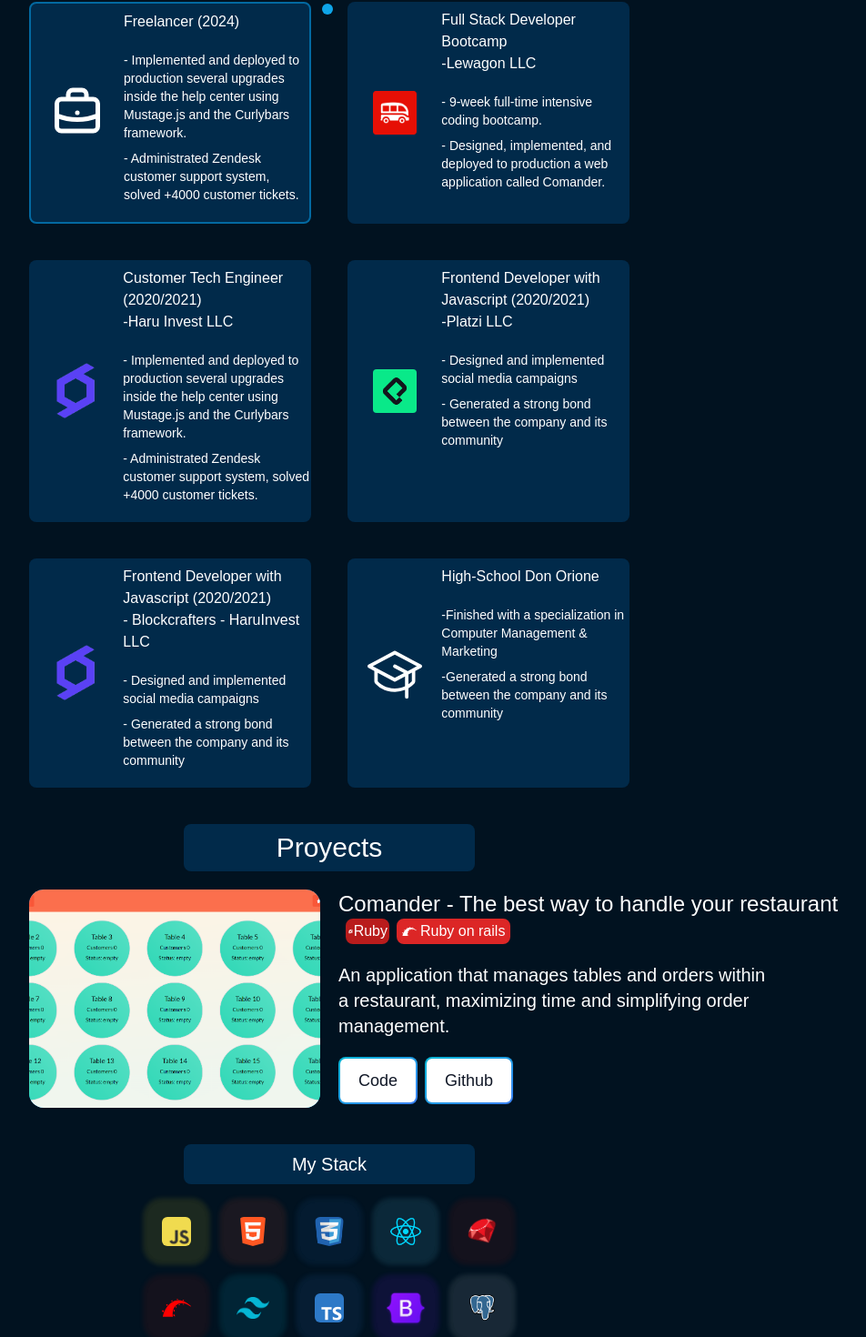
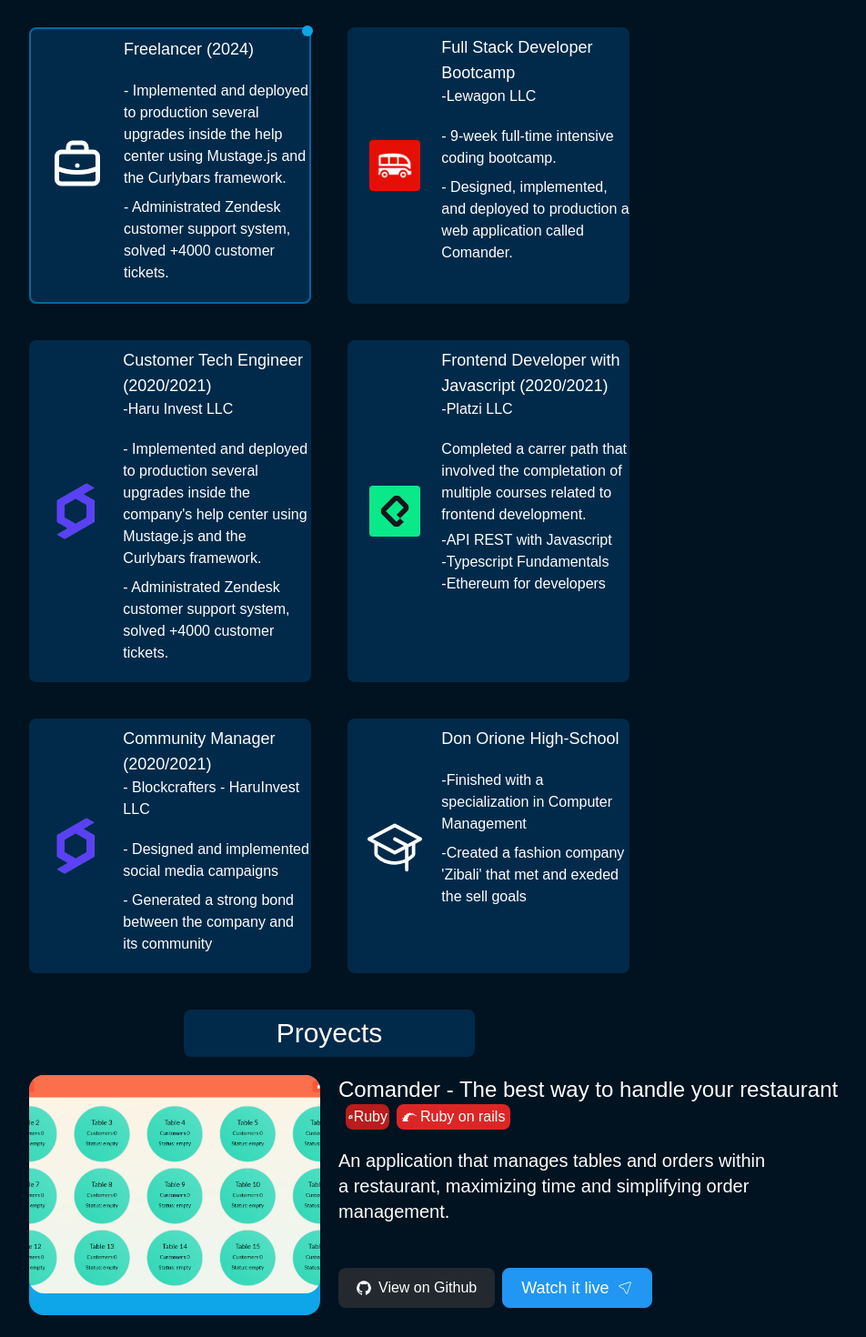
Before and after one commit to Jacksix-dev/my_portfolio, a React (Create React App) app: page / in a window 1280 px wide. Shown: the part 1053-2523 px from the top of the page at 91% size, without its empty margins (278-1230 px from the left). Built offline with nearby package versions, Linux system fonts and the light colour scheme; a web font is replaced by a local one.

Commit message:
added a footer

```diff
--- a/public/index.html
+++ b/public/index.html
@@ -2,12 +2,12 @@
 <html lang="en">
   <head>
     <meta charset="utf-8" />
-    <link rel="icon" href="%PUBLIC_URL%/favicon.ico" />
+    <link rel="icon" href="%PUBLIC_URL%/favicon.icon" />
     <meta name="viewport" content="width=device-width, initial-scale=1" />
     <meta name="theme-color" content="#000000" />
     <meta
       name="description"
-      content="Web site created using create-react-app"
+      content=""
     />
     <link rel="apple-touch-icon" href="%PUBLIC_URL%/logo192.png" />
     <!--
--- a/src/App.js
+++ b/src/App.js
@@ -7,6 +7,7 @@ import { BackgroundExp } from "./BackgroundExp";
 import {Proyects} from './Proyects'
 import { TechStack } from "./TechStack";
 import {motion} from 'framer-motion'
+import { Footter } from './Footter';
 import { MouseAnimation } from './MouseAnimation';
 import './App.css';
 
@@ -48,7 +49,7 @@ const { variants, cursorVariant, hoverEnter, hoverExit } = MouseAnimation();
       hoverEnter={hoverEnter} hoverExit={hoverExit}/>
 
       <TechStack/>
-
+      <Footter/>
       </body>
     </>
 
--- a/src/BackgroundExp/index.js
+++ b/src/BackgroundExp/index.js
@@ -13,7 +13,7 @@ function BackgroundExp() {
        <p className="p-2 text-center font-bold text-3xl text-white">My background</p>
       </div>
 
-      <div className="grid grid-cols-2  mt-5 gap-y-10 gap-x-10">
+      <div className=" grid lg:grid-cols-2 grid-cols-1  mt-5 gap-y-10 gap-x-10">
 
 
       <div style={{ backgroundColor: '#012A4A' }}  className="justify-self-end rounded-lg w-60 text-center h-10 text-white">
@@ -29,12 +29,9 @@ function BackgroundExp() {
 
 
 
-          <div style={{ backgroundColor: '#012A4A' }}  className=" border-sky-700 border-2 border-double relative justify-self-end grid grid-cols-3 rounded-lg w-3/6 h-6/6 text-white">
+          <div style={{ backgroundColor: '#012A4A' }}  className="relative border-sky-700 border-2 border-double justify-self-end grid grid-cols-3 rounded-lg w-3/6 h-6/6 text-white">
 
-          <span class="absolute flex left-80 h-3 w-3">
-                <span class="animate-ping absolute inline-flex h-full w-full rounded-full bg-sky-400 opacity-75"></span>
-                <span class="relative inline-flex rounded-full h-3 w-3 bg-sky-500"></span>
-               </span>
+
 
               <div className=" flex basis-1/4 ">
 
@@ -42,12 +39,16 @@ function BackgroundExp() {
 
 
               </div>
-              <div className=" col-span-2  ">
-                <h3 className="mt-2">Freelancer (2024)</h3>
+              <div className="static col-span-2">
+              <span class="absolute -right-1 -top-1 flex  h-3 w-3">
+                <span class="animate-ping absolute inline-flex h-full w-full rounded-full bg-sky-400 opacity-75"></span>
+                <span class="relative inline-flex rounded-full h-3 w-3 bg-sky-500"></span>
+               </span>
+                <h3 className="text-lg mt-2">Freelancer (2024)</h3>
 
                 <ul className="my-5">
-                    <li className="text-sm mb-2" >- Implemented and deployed to production several upgrades inside the help center using Mustage.js and the Curlybars framework.</li>
-                    <li className="text-sm" >- Administrated Zendesk customer support system, solved +4000 customer tickets.</li>
+                    <li className="text-md mb-2" >- Implemented and deployed to production several upgrades inside the help center using Mustage.js and the Curlybars framework.</li>
+                    <li className="text-md" >- Administrated Zendesk customer support system, solved +4000 customer tickets.</li>
                   </ul>
               </div>
 
@@ -57,14 +58,14 @@ function BackgroundExp() {
 
         <div style={{ backgroundColor: '#012A4A' }} className="grid grid-cols-3 rounded-lg w-3/6 h-6/6 text-white">
           <div className=" flex basis-1/4 ">
-                <img alt='img' className=' m-auto h-13 w-12' src={lewagon}/>
+                <img alt='img' className=' m-auto h-13 w-14' src={lewagon}/>
               </div>
               <div className=" col-span-2  ">
-                <h3 className="mt-2">Full Stack Developer Bootcamp</h3>
+                <h3 className="text-lg mt-2">Full Stack Developer Bootcamp</h3>
                 <p className=""> -Lewagon LLC</p>
                 <ul className="my-5">
-                    <li className="text-sm mb-2" >- 9-week full-time intensive coding bootcamp.</li>
-                    <li className="text-sm" >- Designed, implemented, and deployed to production a web application called Comander.</li>
+                    <li className="text-md mb-2" >- 9-week full-time intensive coding bootcamp.</li>
+                    <li className="text-md" >- Designed, implemented, and deployed to production a web application called Comander.</li>
                   </ul>
               </div>
         </div>
@@ -74,11 +75,11 @@ function BackgroundExp() {
                 <img alt='img' className=' m-auto h-13 w-12' src={harulogo}/>
               </div>
               <div className=" col-span-2  ">
-                <h3 className="mt-2">Customer Tech Engineer (2020/2021)</h3>
+                <h3 className="text-lg mt-2">Customer Tech Engineer (2020/2021)</h3>
                 <p className=""> -Haru Invest LLC</p>
                 <ul className="my-5">
-                    <li className="text-sm mb-2" >- Implemented and deployed to production several upgrades inside the help center using Mustage.js and the Curlybars framework.</li>
-                    <li className="text-sm" >- Administrated Zendesk customer support system, solved +4000 customer tickets.</li>
+                    <li className="text-md mb-2" >- Implemented and deployed to production several upgrades inside the company's help center using Mustage.js and the Curlybars framework.</li>
+                    <li className="text-md" >- Administrated Zendesk customer support system, solved +4000 customer tickets.</li>
                   </ul>
               </div>
 
@@ -91,14 +92,17 @@ function BackgroundExp() {
               <div className=" flex basis-1/4 ">
 
 
-                <img alt='img' className=' rounded m-auto h-13 w-12' src={platzi}/>
+                <img alt='img' className=' rounded m-auto h-13 w-14' src={platzi}/>
               </div>
               <div className=" col-span-2  ">
-                <h3 className="mt-2">Frontend Developer with Javascript (2020/2021)</h3>
+                <h3 className="text-lg mt-2">Frontend Developer with Javascript (2020/2021)</h3>
                 <p className=""> -Platzi LLC</p>
                 <ul className="my-5">
-                    <li className="text-sm mb-2" >- Designed and implemented social media campaigns</li>
-                    <li className="text-sm" >- Generated a strong bond between the company and its community </li>
+                <li className="text-md" >Completed a carrer path that involved the completation of multiple courses related to frontend development. </li>
+
+                <li className="text-md mt-1" >-API REST with Javascript </li>
+                    <li className="text-md" >-Typescript Fundamentals</li>
+                        <li className="text-md" >-Ethereum for developers</li>
                   </ul>
               </div>
 
@@ -115,11 +119,11 @@ function BackgroundExp() {
                 <img alt='img' className=' rounded m-auto h-13 w-12' src={harulogo}/>
               </div>
               <div className=" col-span-2  ">
-                <h3 className="mt-2">Frontend Developer with Javascript (2020/2021)</h3>
+                <h3 className="text-lg mt-2">Community Manager (2020/2021)</h3>
                 <p className=""> - Blockcrafters - HaruInvest LLC</p>
                 <ul className="my-5">
-                    <li className="text-sm mb-2" >- Designed and implemented social media campaigns</li>
-                    <li className="text-sm" >- Generated a strong bond between the company and its community </li>
+                    <li className="text-md mb-2" >- Designed and implemented social media campaigns</li>
+                    <li className="text-md" >- Generated a strong bond between the company and its community </li>
                   </ul>
               </div>
 
@@ -136,12 +140,12 @@ function BackgroundExp() {
               </div>
 
               <div className=" col-span-2 ">
-                <h3 className="mt-2">High-School Don Orione</h3>
+                <h3 className="text-lg mt-2">Don Orione High-School </h3>
                 <p className=""></p>
                 <ul className="my-5">
 
-                    <li className="text-sm mb-2"> -Finished with a specialization in Computer Management & Marketing</li>
-                    <li className="text-sm"> -Generated a strong bond between the company and its community </li>
+                    <li className="text-md mb-2"> -Finished with a specialization in Computer Management</li>
+                    <li className="text-md">-Created a fashion company 'Zibali' that met and exeded the sell goals </li>
 
                   </ul>
               </div>
--- /dev/null
+++ b/src/Footter/index.css
@@ -0,0 +1,4 @@
+.footter{
+    background: rgb(1,18,32);
+    background: linear-gradient(180deg, rgba(1,18,32,1) 0%, rgba(1,9,15,1) 95%);
+}
--- /dev/null
+++ b/src/Footter/index.js
@@ -0,0 +1,38 @@
+import React from "react";
+import './index.css'
+
+import { FaGithub } from "react-icons/fa";
+import { GrLinkedinOption } from "react-icons/gr";
+import { MdMailOutline } from "react-icons/md";
+
+function Footter() {
+  return (
+    <>
+        <div  className="p-5 text-white flex justify-center footter">
+
+            <div className="flex rounded-full mx-3 w-10 h-10 border-sky-500 border-2">
+            <FaGithub className="m-auto h-5 w-5" />
+
+            </div>
+
+            <div className="flex rounded-full mx-3 w-10 h-10 border-sky-500 border-2">
+            <GrLinkedinOption  className="m-auto h-5 w-5" />
+
+            </div>
+
+            <div className="flex rounded-full mx-3 w-10 h-10 border-sky-500 border-2">
+            <MdMailOutline className="m-auto h-5 w-5" />
+
+            </div>
+
+
+
+            <p className=" mt-5 left-3 absolute text-sky-900">Created with love by Facundo</p>
+
+        </div>
+
+    </>
+  );
+}
+
+export { Footter };
--- a/src/HeaderNav/index.js
+++ b/src/HeaderNav/index.js
@@ -10,9 +10,9 @@ function HeaderNav({hoverEnter, hoverExit}) {
     <div className='flex flex-row justify-center'>
 
 
-        <p onMouseEnter={hoverEnter} onMouseLeave={hoverExit} className=" mt-3 text-white hover:text-gray-600 text-xl mx-10">Home</p>
-        <p onMouseEnter={hoverEnter} onMouseLeave={hoverExit}  className="mt-3 text-white hover:text-gray-600 text-xl mx-10" >Proyects</p>
-        <p onMouseEnter={hoverEnter} onMouseLeave={hoverExit}  className="mt-3 text-white  hover:text-gray-600 text-xl mx-10">About me</p>
+        <p onMouseEnter={hoverEnter} onMouseLeave={hoverExit} className="hover:transition-all transition-all border-b-0 mt-3 text-white hover:border-b-2 hover:border-sky-600 text-xl mx-10">Home</p>
+        <p onMouseEnter={hoverEnter} onMouseLeave={hoverExit}  className="hover:transition-all mt-3 text-white hover:border-b-2 hover:border-sky-600  text-xl mx-10" >Proyects</p>
+        <p onMouseEnter={hoverEnter} onMouseLeave={hoverExit}  className="hover:transition-all mt-3 text-white hover:border-b-2 hover:border-sky-600 text-xl mx-10">About me</p>
     </div>
     </>
 
--- a/src/MainContent/index.js
+++ b/src/MainContent/index.js
@@ -24,7 +24,7 @@ function MainContent({hoverEnter, hoverExit}) {
     </ReactTyped>
         </p>
         <p className="text-center text-xl px-10 mt-3 text-white"> Full Stack, Full Fun: Creating Awesome Experiences for Everyone.</p>
-        <button onMouseEnter={hoverEnter} onMouseLeave={hoverExit} type="button" className=" mt-5 mx-auto button w-1/5 mb-2">Contactame</button>
+        <button onMouseEnter={hoverEnter} onMouseLeave={hoverExit} type="button" className=" mt-5 mx-auto button w-1/5 mb-2">Contact me!</button>
         </div>
 
       <motion.div
--- a/src/Proyects/index.js
+++ b/src/Proyects/index.js
@@ -2,8 +2,9 @@ import React from "react";
 import { DiRubyRough } from "react-icons/di";
 import { SiRubyonrails } from "react-icons/si";
 import comander from "./comander.png"
-import { IoMdCode } from "react-icons/io";
-import { FaGithub } from "react-icons/fa";
+
+import { CiLocationArrow1 } from "react-icons/ci";
+
 
 function Proyects({hoverEnter, hoverExit}) {
   return (
@@ -33,19 +34,23 @@ function Proyects({hoverEnter, hoverExit}) {
 
              <p className="mt-5 w-3/4 text-xl">An application that manages tables and orders within a restaurant, maximizing time and simplifying order management.</p>
             <div>
-            <div className="flex ">
-              <button onMouseEnter={hoverEnter} onMouseLeave={hoverExit} class="relative inline-flex items-center justify-center p-0.5  mt-5 me-2 overflow-hidden text-lg font-medium text-gray-900 rounded-lg group bg-gradient-to-br from-cyan-500 to-blue-500 group-hover:from-cyan-500 group-hover:to-blue-500 hover:text-white dark:text-white focus:ring-4 focus:outline-none focus:ring-cyan-200 dark:focus:ring-cyan-800">
-                <span class="relative px-5 py-2.5 transition-all ease-in duration-75 bg-white dark:bg-gray-900 rounded-md group-hover:bg-opacity-0">
-                  Code
-                </span>
-                </button>
-                <button onMouseEnter={hoverEnter} onMouseLeave={hoverExit} class="relative inline-flex items-center justify-center p-0.5  mt-5 me-2 overflow-hidden text-lg font-medium text-gray-900 rounded-lg group bg-gradient-to-br from-cyan-500 to-blue-500 group-hover:from-cyan-500 group-hover:to-blue-500 hover:text-white dark:text-white focus:ring-4 focus:outline-none focus:ring-cyan-200 dark:focus:ring-cyan-800">
-                <span class="relative px-5 py-2.5 transition-all ease-in duration-75 bg-white dark:bg-gray-900 rounded-md group-hover:bg-opacity-0">
-                  Github
-                </span>
+            <div className="flex align-baseline mt-0 lg:mt-10 ">
+                <button onMouseEnter={hoverEnter} onMouseLeave={hoverExit} type="button" class="cursor-none text-white bg-[#24292F] hover:bg-[#24292F]/90 focus:ring-2 focus:outline-none focus:ring-[#24292F]/50 font-medium rounded-lg text-md px-5 py-2.5 text-center inline-flex items-center dark:focus:ring-gray-500 dark:hover:bg-[#050708]/30 me-2 my-2">
+                    <svg class="w-4 h-4 me-2" aria-hidden="true" xmlns="http://www.w3.org/2000/svg" fill="currentColor" viewBox="0 0 20 20">
+                        <path fill-rule="evenodd" d="M10 .333A9.911 9.911 0 0 0 6.866 19.65c.5.092.678-.215.678-.477 0-.237-.01-1.017-.014-1.845-2.757.6-3.338-1.169-3.338-1.169a2.627 2.627 0 0 0-1.1-1.451c-.9-.615.07-.6.07-.6a2.084 2.084 0 0 1 1.518 1.021 2.11 2.11 0 0 0 2.884.823c.044-.503.268-.973.63-1.325-2.2-.25-4.516-1.1-4.516-4.9A3.832 3.832 0 0 1 4.7 7.068a3.56 3.56 0 0 1 .095-2.623s.832-.266 2.726 1.016a9.409 9.409 0 0 1 4.962 0c1.89-1.282 2.717-1.016 2.717-1.016.366.83.402 1.768.1 2.623a3.827 3.827 0 0 1 1.02 2.659c0 3.807-2.319 4.644-4.525 4.889a2.366 2.366 0 0 1 .673 1.834c0 1.326-.012 2.394-.012 2.72 0 .263.18.572.681.475A9.911 9.911 0 0 0 10 .333Z" clip-rule="evenodd"/>
+                    </svg>
+                        View on Github
                 </button>
 
-              </div>
+                <button onMouseEnter={hoverEnter} onMouseLeave={hoverExit} type="button" className=" text-lg button flex items-center rounded-lg mt-2 h-11 w-30 px-5 py-2.5 ">
+
+
+                <p className="basis-4/4 ">Watch it live</p>
+                <CiLocationArrow1 className="ml-2" />
+                </button>
+
+
+             </div>
 
             </div>
         </div>
--- a/src/TechStack/index.js
+++ b/src/TechStack/index.js
@@ -18,7 +18,7 @@ function TechStack() {
       </div>
 
 
-    <div className="mt-5 flex justify-center">
+    <div className="mt-5 pb-10 flex justify-center">
       <div className="grid gap-y-5 gap-x-1 grid-cols-5 ">
 
           <div style={{ backgroundColor :'rgba(247,223,30,0.110084)'}}
@@ -105,7 +105,6 @@ function TechStack() {
 
 
 
-
       </div>
     </div>
 
```
Also changed, not shown: 1 other file (tests, documents, lock files or other folders).
